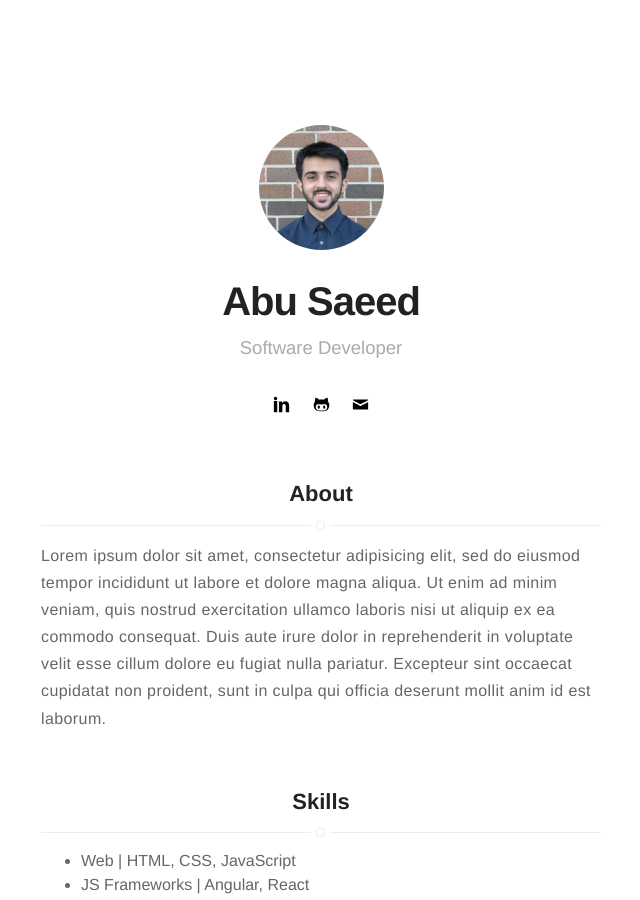
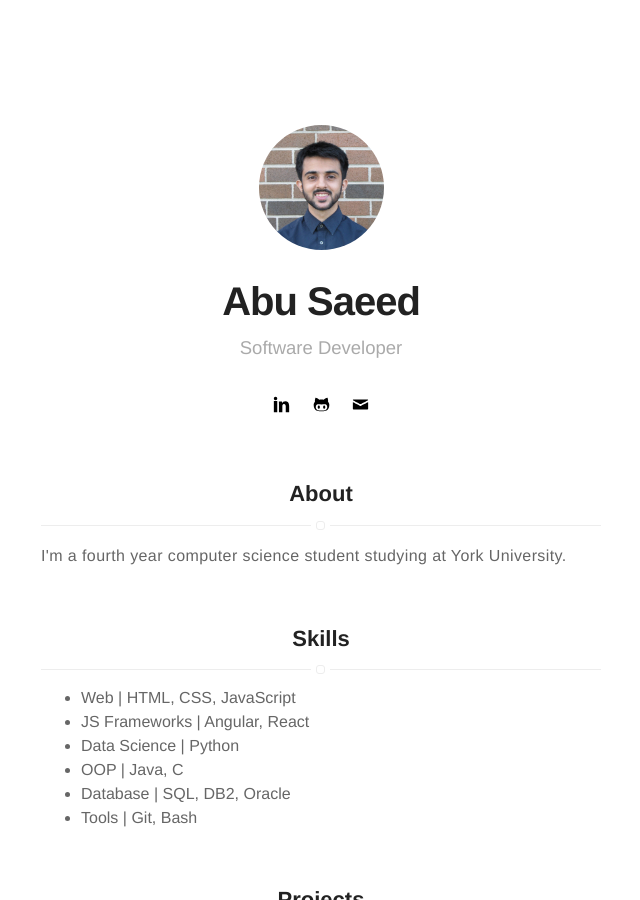
Before and after one commit to jibolash/Eve, a Jekyll site: the page built from index.html, in a window 1280 px wide and 900 px high. Shown: the whole window, without its empty margins (319-959 px from the left). Built offline with Jekyll 4.4.1, drawn with Linux system fonts in a browser that asks for light colours.

Commit message:
Add bio + remove extra bullet point

```diff
--- a/_config.yml
+++ b/_config.yml
@@ -51,7 +51,6 @@ skills-list:
     - OOP | Java, C
     - Database | SQL, DB2, Oracle
     - Tools | Git, Bash
-    -
 
 # do you want to display a projects section? true or false
 projects: true
--- a/_includes/about.html
+++ b/_includes/about.html
@@ -1,6 +1 @@
-<p>Lorem ipsum dolor sit amet, consectetur adipisicing elit, sed do eiusmod
-tempor incididunt ut labore et dolore magna aliqua. Ut enim ad minim veniam,
-quis nostrud exercitation ullamco laboris nisi ut aliquip ex ea commodo
-consequat. Duis aute irure dolor in reprehenderit in voluptate velit esse
-cillum dolore eu fugiat nulla pariatur. Excepteur sint occaecat cupidatat non
-proident, sunt in culpa qui officia deserunt mollit anim id est laborum.</p>
+<p>I'm a fourth year computer science student studying at York University.</p>
```
